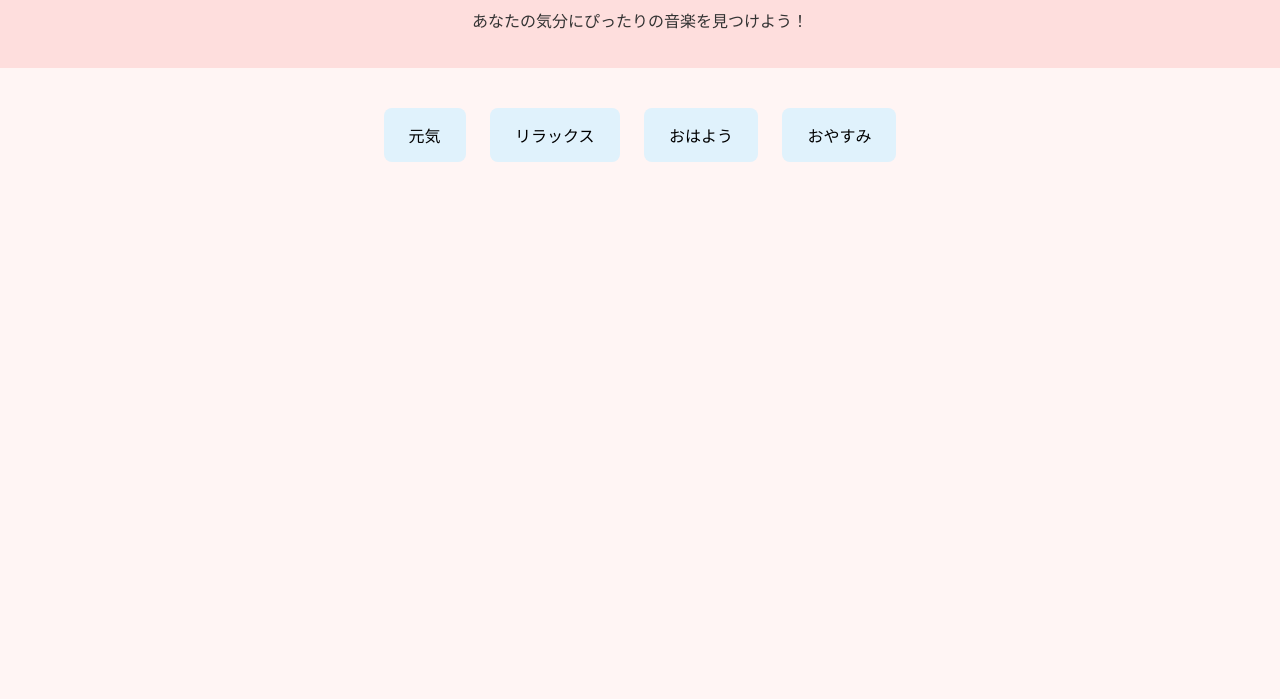
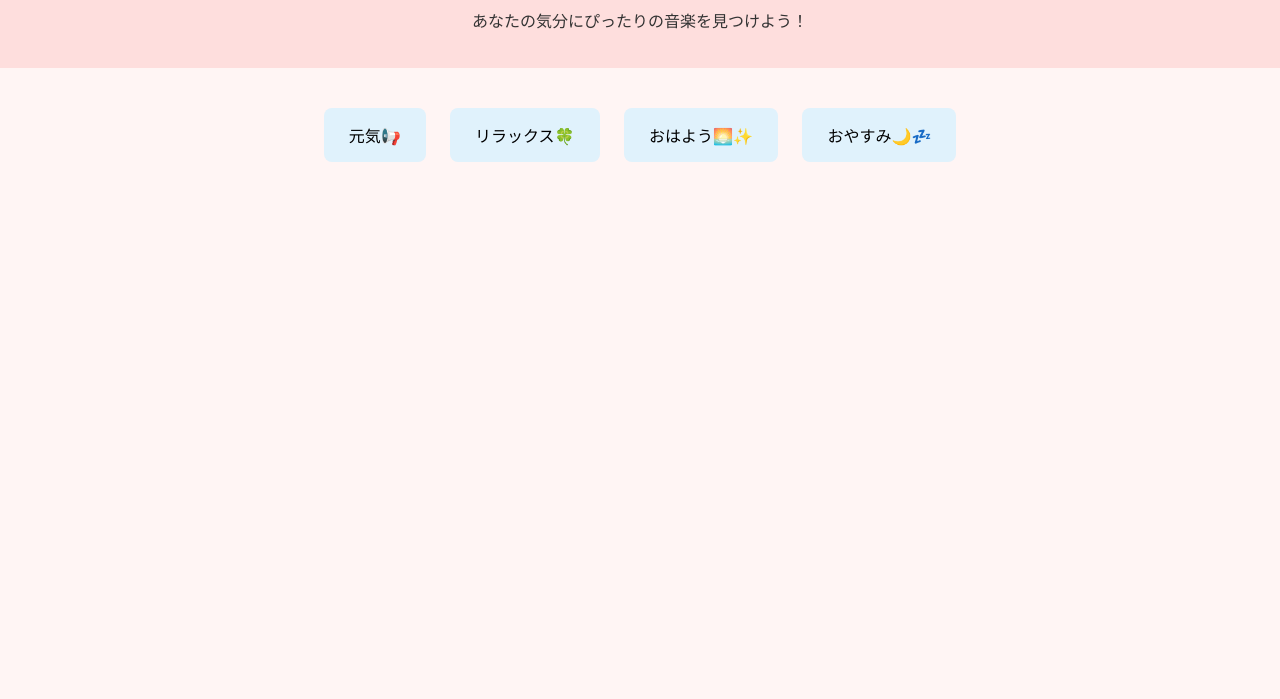
Before and after one commit to myu37cha/25summer, a plain HTML site: page index.html in a window 1280 px wide. Shown: the part 101-800 px from the top of the page. Drawn offline with Linux system fonts and the light colour scheme.

Commit message:
Update index.html

```diff
--- a/index.html
+++ b/index.html
@@ -13,10 +13,10 @@
   </header>
 
   <section class="moods">
-    <button onclick="showRecommendation('元気')">元気</button>
-    <button onclick="showRecommendation('リラックス')">リラックス</button>
-    <button onclick="showRecommendation('おはよう')">おはよう</button>
-    <button onclick="showRecommendation('おやすみ')">おやすみ</button>
+    <button onclick="showRecommendation('元気')">元気📢</button>
+    <button onclick="showRecommendation('リラックス')">リラックス🍀</button>
+    <button onclick="showRecommendation('おはよう')">おはよう🌅✨</button>
+    <button onclick="showRecommendation('おやすみ')">おやすみ🌙💤</button>
   </section>
 
   <section id="recommendation"></section>
```
